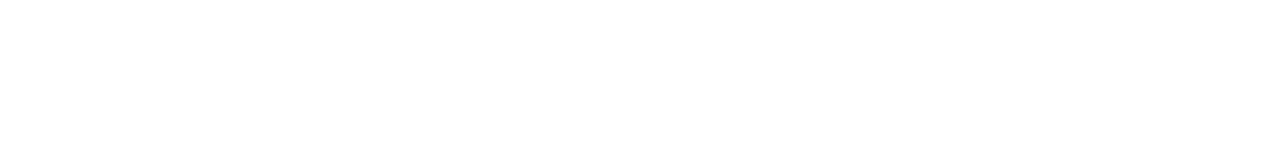
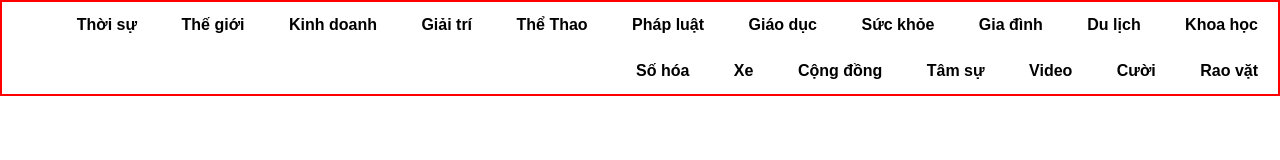
Before and after one commit to operationd8979/20TH_N5_01, a plain HTML site: page index.html in a window 1280 px wide. Drawn offline with Linux system fonts and the light colour scheme.

Commit message:
viet anh add new nav

```diff
--- a/index.html
+++ b/index.html
@@ -7,6 +7,25 @@
     <link rel="stylesheet" href="main.css">
 </head>
 <body>
-
+    <div class="navbar">
+        <a href="#">Thời sự</a>
+        <a href="#">Thế giới</a>
+        <a href="#">Kinh doanh</a>
+        <a href="#">Giải trí</a>
+        <a href="#">Thể Thao</a>
+        <a href="#">Pháp luật</a>
+        <a href="#">Giáo dục</a>
+        <a href="#">Sức khỏe</a>
+        <a href="#">Gia đình</a>
+        <a href="#">Du lịch</a>
+        <a href="#">Khoa học</a>
+        <a href="#">Số hóa</a>
+        <a href="#">Xe</a>
+        <a href="#">Cộng đồng</a>
+        <a href="#">Tâm sự</a>
+        <a href="#">Video</a>
+        <a href="#">Cười</a>
+        <a href="#">Rao vặt</a>
+    </div>
 </body>
 </html>
--- a/main.css
+++ b/main.css
@@ -1,5 +1,27 @@
 * {
-    box-sizing: border-box;
     margin: 0;
     padding: 0;
+    box-sizing: border-box;
 }
+
+body {
+    font-family: Arial, sans-serif;
+}
+
+.navbar {
+    background-color: #FFFFFF;
+    overflow: hidden;
+    border: 2px solid #FF0000;
+    text-align: right;
+}
+
+.navbar a {
+    display: inline-block;
+    color: black;
+    padding: 14px 20px;
+    text-decoration: none;
+    font-weight: bold;
+}
+.navbar a:hover {
+    background-color: #CCCCCC;
+}
```
